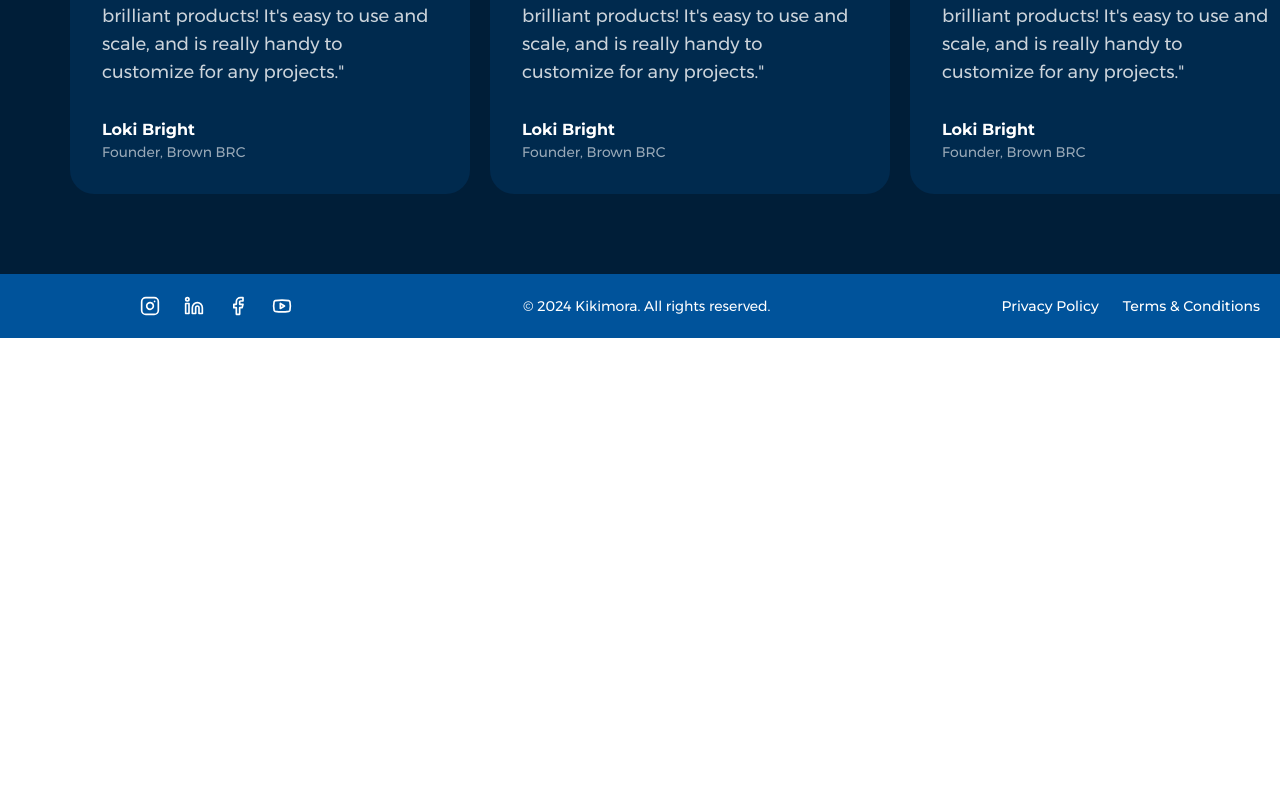
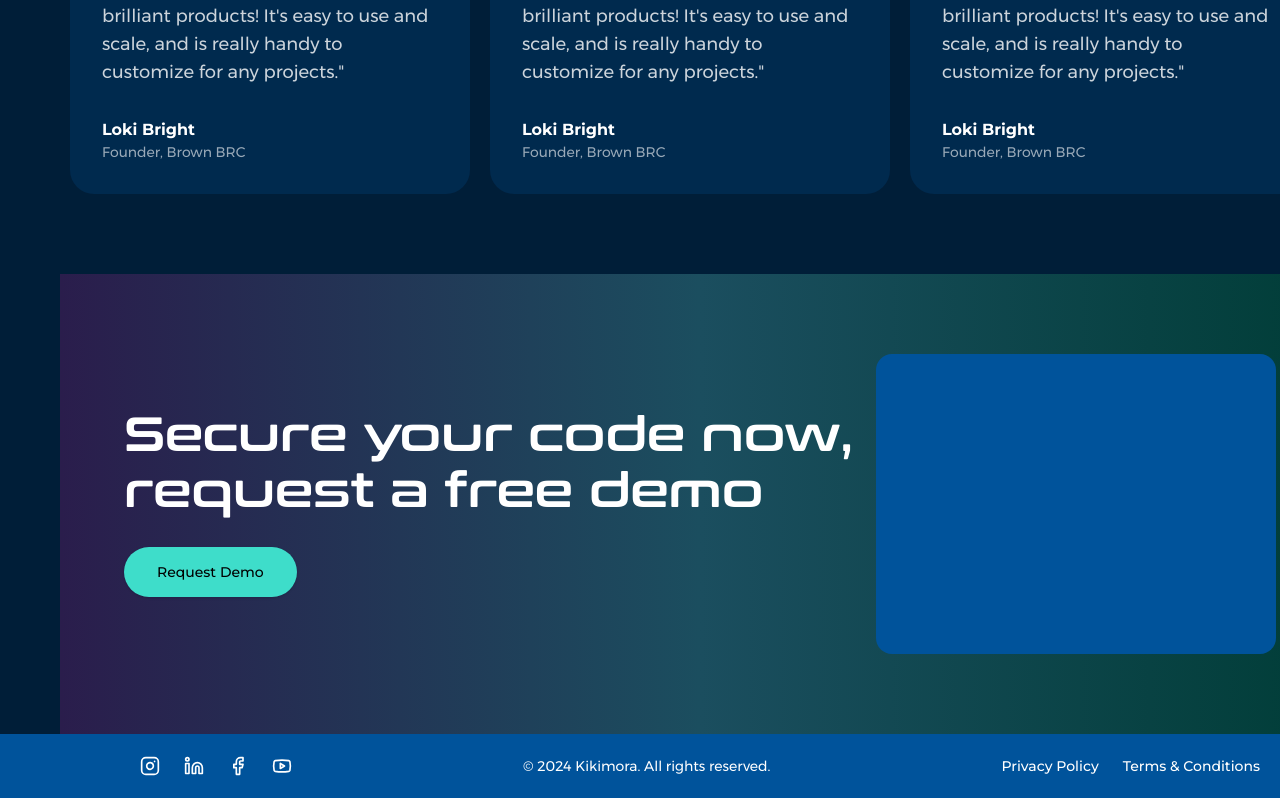
Before and after one commit to NikolaSirakov3/Kikimora-website, a React (Vite) app: page / in a window 1280 px wide. Shown: the part 5142-5940 px from the top of the page. Before the commit the page ends 5480 px from the top, so only its background shows below. Built offline with nearby package versions, Linux system fonts and the light colour scheme.

Commit message:
Add RequestDemo component to App layout for enhanced user engagement; implement full-width section with gradient background and call-to-action button for demo requests.

```diff
--- a/src/App.tsx
+++ b/src/App.tsx
@@ -10,6 +10,7 @@ import { SecurityEfficiency } from "@/components/SecurityEfficiency";
 import { Pricing } from "@/components/Pricing";
 import { Newsletter } from "@/components/Newsletter";
 import { Testimonials } from "@/components/Testimonials";
+import { RequestDemo } from "@/components/RequestDemo";
 
 function App() {
   return (
@@ -30,6 +31,7 @@ function App() {
                   <Pricing />
                   <Newsletter />
                   <Testimonials />
+                  <RequestDemo />
                 </>
               }
             />
--- /dev/null
+++ b/src/components/RequestDemo.tsx
@@ -0,0 +1,35 @@
+import React from "react";
+import { Button } from "@/components/ui/button";
+
+export function RequestDemo() {
+  return (
+    <div className="bg-[#001E38]">
+      {/* Full-width section with gradient background */}
+      <div className="w-screen relative -ml-[50vw] left-1/2">
+        <div className="bg-gradient-to-r from-[#2A1D4C] via-[#1B4E5F] to-[#003D37] py-20">
+          <div className="px-[5%] mx-auto max-w-[1400px] flex justify-between items-center">
+            {/* Left side - Content */}
+            <div className="max-w-[800px]">
+              <div className="flex flex-col mb-8 leading-none">
+                <span className="text-5xl text-white font-conthrax">
+                  Secure your code now,
+                </span>
+                <span className="text-5xl text-white font-conthrax mt-2">
+                  request a free demo
+                </span>
+              </div>
+              <Button className="bg-[#3EDDCA] text-black hover:bg-[#3EDDCA]/90 rounded-full px-8 py-6 font-montserrat">
+                Request Demo
+              </Button>
+            </div>
+
+            {/* Right side - Illustration */}
+            <div className="w-[400px] h-[300px] bg-[#00539B] rounded-2xl ">
+              {/* Placeholder for isometric illustration */}
+            </div>
+          </div>
+        </div>
+      </div>
+    </div>
+  );
+}
```
